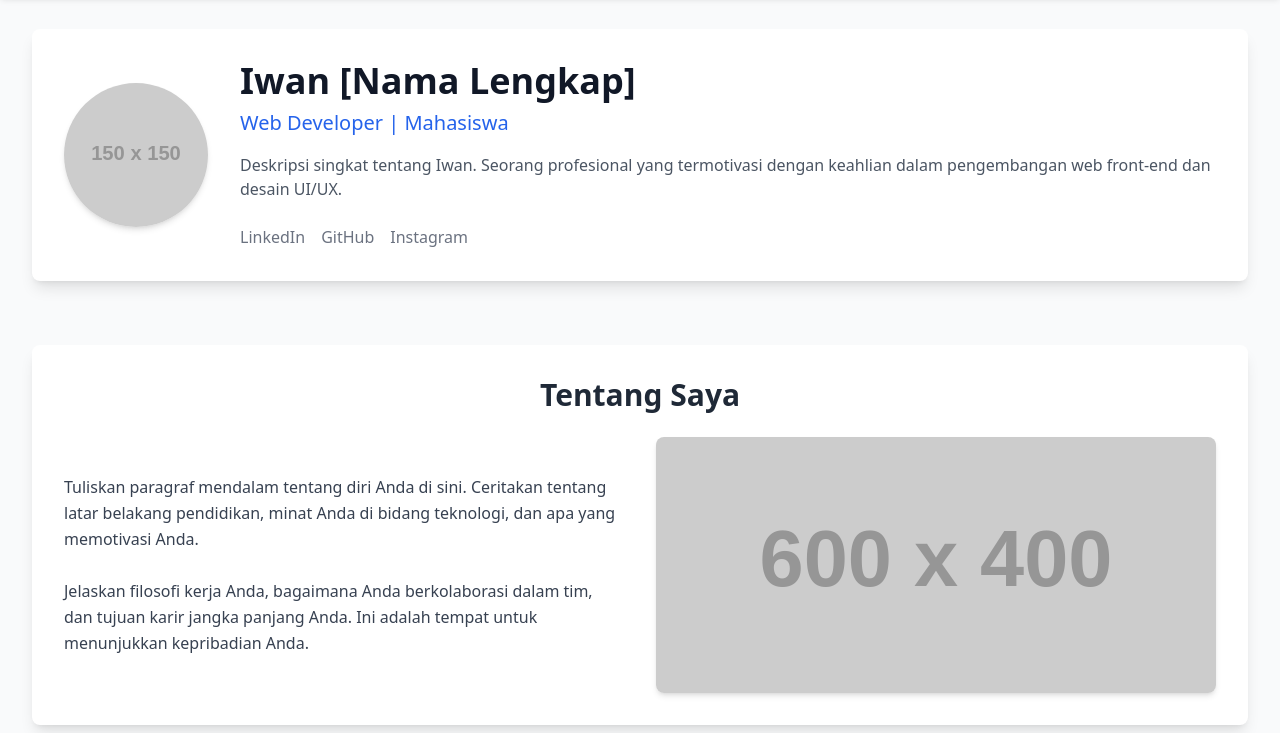
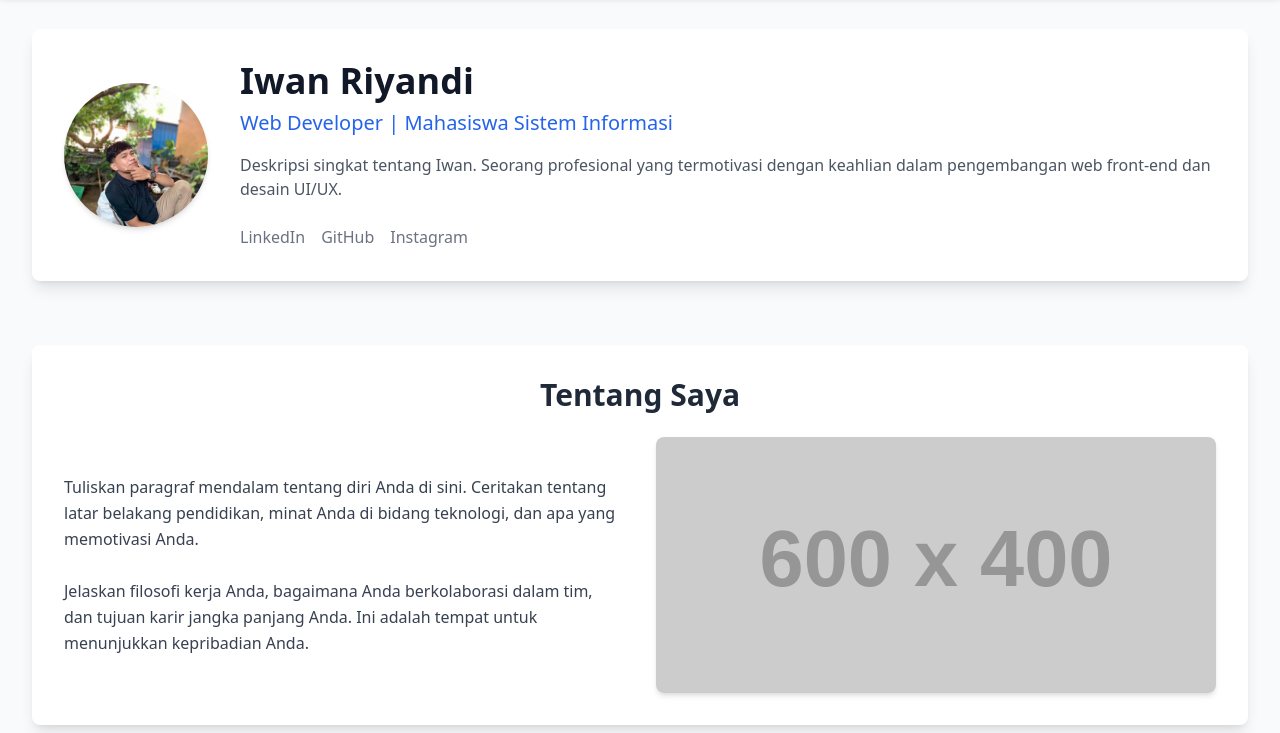
Before and after one commit to Wanz210/portofolio_kelompok3, a plain HTML site: page iwan.html in a window 1280 px wide. Shown: the part 67-800 px from the top of the page. Drawn offline with nearby package versions, Linux system fonts and the light colour scheme; placeholder pictures from the web are drawn by us.

Commit message:
Fitur: Menambahkan foto profil di halaman profil Iwan

```diff
--- a/iwan.html
+++ b/iwan.html
@@ -55,10 +55,10 @@
         <section class="space-y-16">
 
             <div class="flex flex-col md:flex-row items-center bg-white p-8 rounded-lg shadow-lg">
-                <img src="https://placehold.co/150x150/93C5FD/333?text=Foto+Iwan" alt="Foto Iwan" class="w-36 h-36 rounded-full object-cover shadow-md mb-6 md:mb-0 md:mr-8 flex-shrink-0">
+                <img src="images/me.jpg" alt="Foto Iwan" class="w-36 h-36 rounded-full object-cover shadow-md mb-6 md:mb-0 md:mr-8 flex-shrink-0">
                 <div>
-                    <h2 class="text-4xl font-bold text-gray-900">Iwan [Nama Lengkap]</h2>
-                    <p class="text-xl text-blue-600 mt-2">Web Developer | Mahasiswa</p>
+                    <h2 class="text-4xl font-bold text-gray-900">Iwan Riyandi</h2>
+                    <p class="text-xl text-blue-600 mt-2">Web Developer | Mahasiswa Sistem Informasi</p>
                     <p class="text-gray-600 mt-4">Deskripsi singkat tentang Iwan. Seorang profesional yang termotivasi dengan keahlian dalam pengembangan web front-end dan desain UI/UX.</p>
                     <div class="mt-6 flex space-x-4">
                         <a href="#" class="text-gray-500 hover:text-blue-600">LinkedIn</a>
@@ -142,7 +142,7 @@
                     <div class="text-center">
                         <button type="submit" class="inline-flex justify-center py-2 px-6 border border-transparent shadow-sm text-base font-medium rounded-md text-white bg-blue-600 hover:bg-blue-700 focus:outline-none focus:ring-2 focus:ring-offset-2 focus:ring-blue-500 transition duration-150 ease-in-out">
                             Kirim Pesan
-                        </                        </button>
+                        </button>
                     </div>
                 </form>
             </div>
```
Also changed, not shown: images/me.jpg (added).
